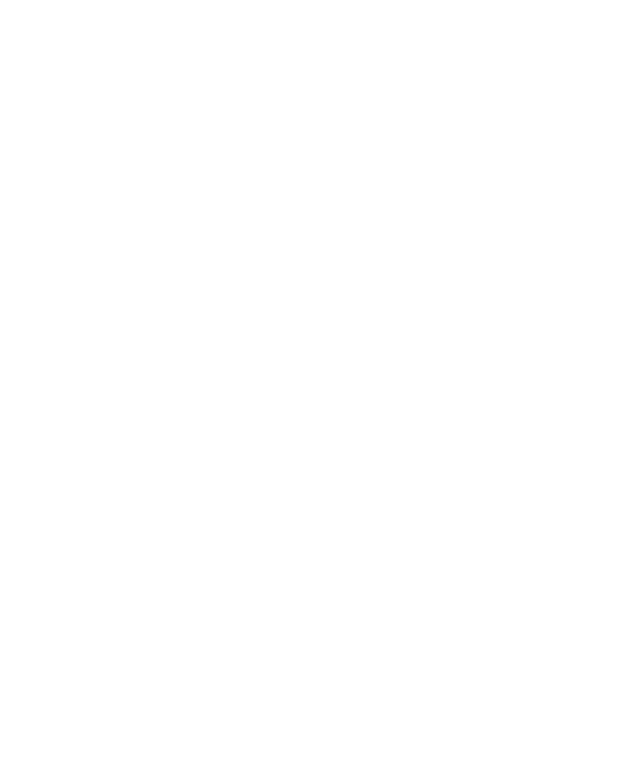
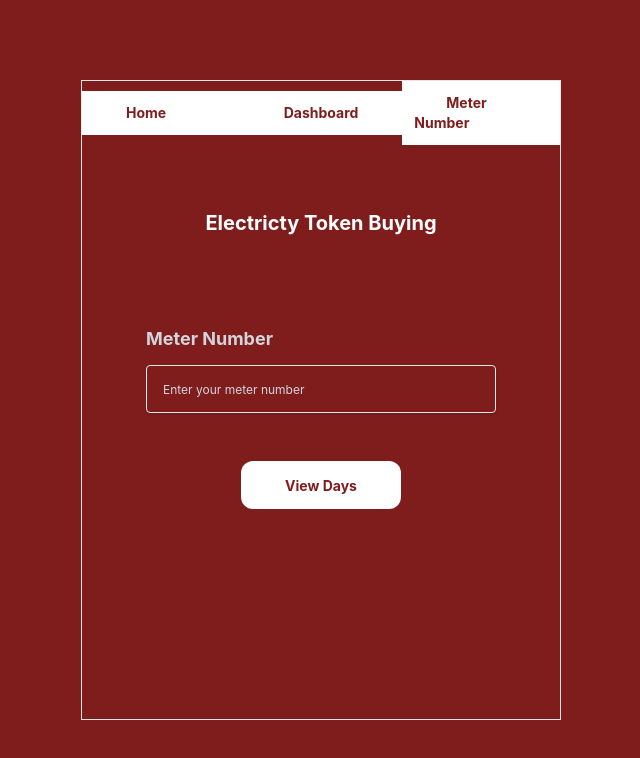
Before and after one commit to AngeNicole/mukundwanicole-electricity-billing, a React (Vite) app: page /meter in a window 1280 px wide. Before the commit this address had no page. Shown: the top 758 px of the page, without its empty margins (319-959 px from the left). Built offline with nearby package versions, Linux system fonts and the light colour scheme.

Commit message:
feat: yarn test

```diff
--- a/src/App.jsx
+++ b/src/App.jsx
@@ -8,6 +8,7 @@
   Route
 } from 'react-router-dom'
 import Dashboard from './pages/Dashboard'
+import Meter from './pages/Meter'
 
 
 function App() {
@@ -18,6 +19,8 @@
         </Route>
         <Route exact path="/dashboard" element={<Dashboard/>}>
         </Route>
+        <Route exact path="/meter" element={<Meter/>}>
+        </Route>
       </Routes>
     </Router>
   )
--- /dev/null
+++ b/src/components/body/MeterView.jsx
@@ -0,0 +1,30 @@
+import Navbar from "../shared/Navbar";
+
+export default function MeterView() {
+    return (
+            <div className="bg-red-900 w-full h-screen grid grid-cols-8">
+                <div className="col-span-2">
+                </div>
+                <div className="col-span-4 border m-20">
+                <Navbar />
+                <div className=" p-16 rounded-xl mt-2">
+                        <label htmlFor="#" className="text-gray-300 text-lg font-bold">Meter Number</label>
+                        <div className="mt-3 flex items-center justify-center w-full">
+                            <input className="shadow appearance-none h-12 text-xs border bg-red-900
+                        placeholder-gray-300 rounded w-full px-4 text-gray-200 leading-tight focus:outline-none
+                        focus:shadow-outline" id="username" type="text" placeholder="Enter your meter number" />
+                    </div>
+
+                    <div className="flex items-center justify-center">
+                        <div className="mt-12  bg-white w-[160px] h-12 rounded-xl flex items-center justify-center">
+                            <button type="submit">
+                                <label htmlFor="#" className="font-bold text-red-900 text-sm" >
+                                    <a href="dashboard">View Days</a></label>
+                            </button>
+                        </div>
+                    </div>
+                </div>
+            </div>
+        </div>
+    )
+}
--- /dev/null
+++ b/src/pages/Meter.jsx
@@ -0,0 +1,7 @@
+import MeterView from "../components/body/MeterView"
+
+export default function Meter() {
+    return (
+        <MeterView/>
+    )
+}
```
